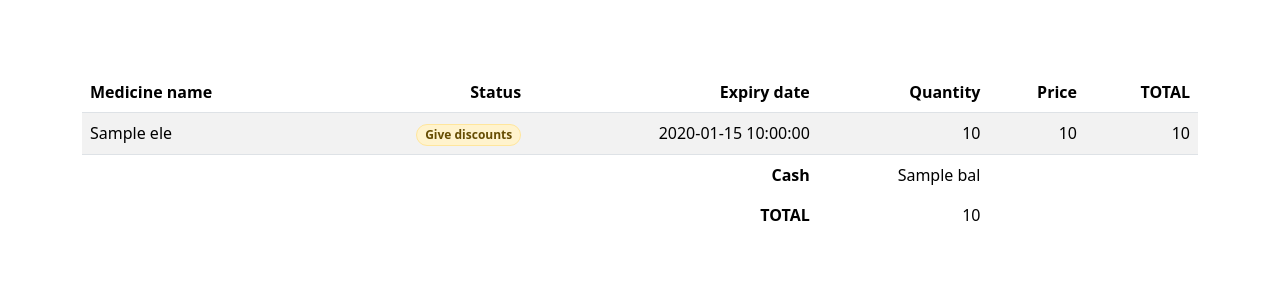
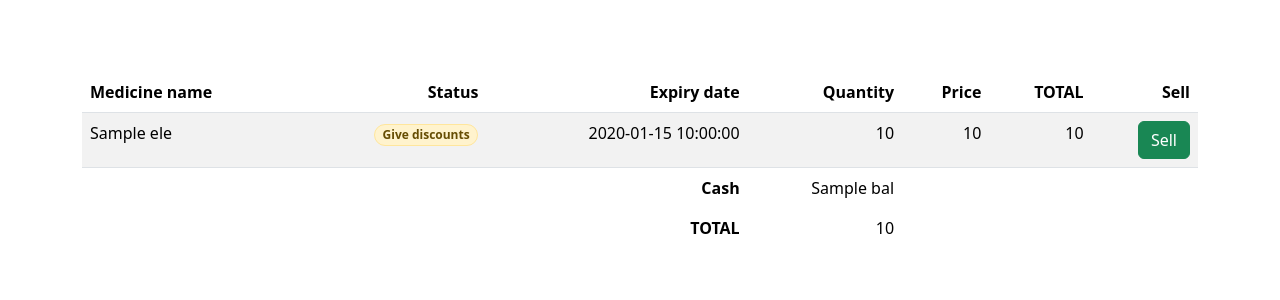
Before and after one commit to thegit-69/project, a Flask app: template templates/index.html in a window 1280 px wide. Shown: the part 76-376 px from the top of the page. Run offline with Flask 3, Linux system fonts and the light colour scheme; the template is opened without the code that fills it: most values are stand-ins (such as "Sample title", 1, 10 or a date in 2020); some libraries are stand-ins or nearby versions.

Commit message:
Disposal from front end is working

```diff
--- a/app.py
+++ b/app.py
@@ -43,7 +43,7 @@ def after_request(response):
 @login_required
 def index():
     # need to show the medicines stock
-    meds = db.execute("SELECT name, expiry_date, quantity, price FROM medicines WHERE user_id = ? ORDER BY expiry_date;", session["user_id"])
+    meds = db.execute("SELECT id, name, expiry_date, quantity, price FROM medicines WHERE user_id = ? ORDER BY expiry_date;", session["user_id"])
 
     net = 0
     for ele in meds:
@@ -323,7 +323,7 @@ def changepwd():
 @app.route("/dispose", methods=["GET", "POST"])
 @login_required
 def dispose():
-    meds = db.execute("SELECT id,name, expiry_date, quantity, price FROM medicines WHERE user_id = ? and expiry_date >= ? ORDER BY expiry_date", session["user_id"], str(TODAY))
+    meds = db.execute("SELECT id,name, expiry_date, quantity, price FROM medicines WHERE user_id = ? and expiry_date <= ? ORDER BY expiry_date", session["user_id"], str(TODAY))
     if request.method == "POST":
         id = request.form.get("id")
         if not id:
--- a/templates/index.html
+++ b/templates/index.html
@@ -16,6 +16,7 @@
                 <th class="text-end">Quantity</th>
                 <th class="text-end">Price</th>
                 <th class="text-end">TOTAL</th>
+                <th class="text-end">Sell</th>
             </tr>
         </thead>
        <tbody>
@@ -31,12 +32,24 @@
                     {% else %}
                     <td class="text-end"><span class="badge bg-secondary-subtle border border-secondary-subtle text-secondary-emphasis rounded-pill">Expired-Dispose</span></td>
                     {% endif %}
-                    <!-- <td class="text-end">{{ ele["status"] }}</td> -->
 
                     <td class="text-end">{{ ele["expiry_date"] }}</td>
                     <td class="text-end">{{ ele["quantity"] }}</td>
                     <td class="text-end">{{ ele["price"] }}</td>
                     <td class="text-end">{{ ele["TOTAL"] }}</td>
+                    <td class="text-end">
+                    {% if ele.status == "expired" %}
+                    <form action="/dispose" method="post">
+                        <input name="id" type="hidden" value="{{ ele.id }}">
+                        <button type="submit" class="btn btn-danger">Dispose</button>
+                    </form>
+                    {% else %}
+                    <form action="/sell" method="post">
+                        <input name="sellid" type="hidden" value="{{ ele.id }}">
+                        <button type="submit" class="btn btn-success">Sell</button>
+                    </form>
+                    {% endif %}
+                    </td>
                 </tr>
             {% endfor %}
         </tbody>
```
